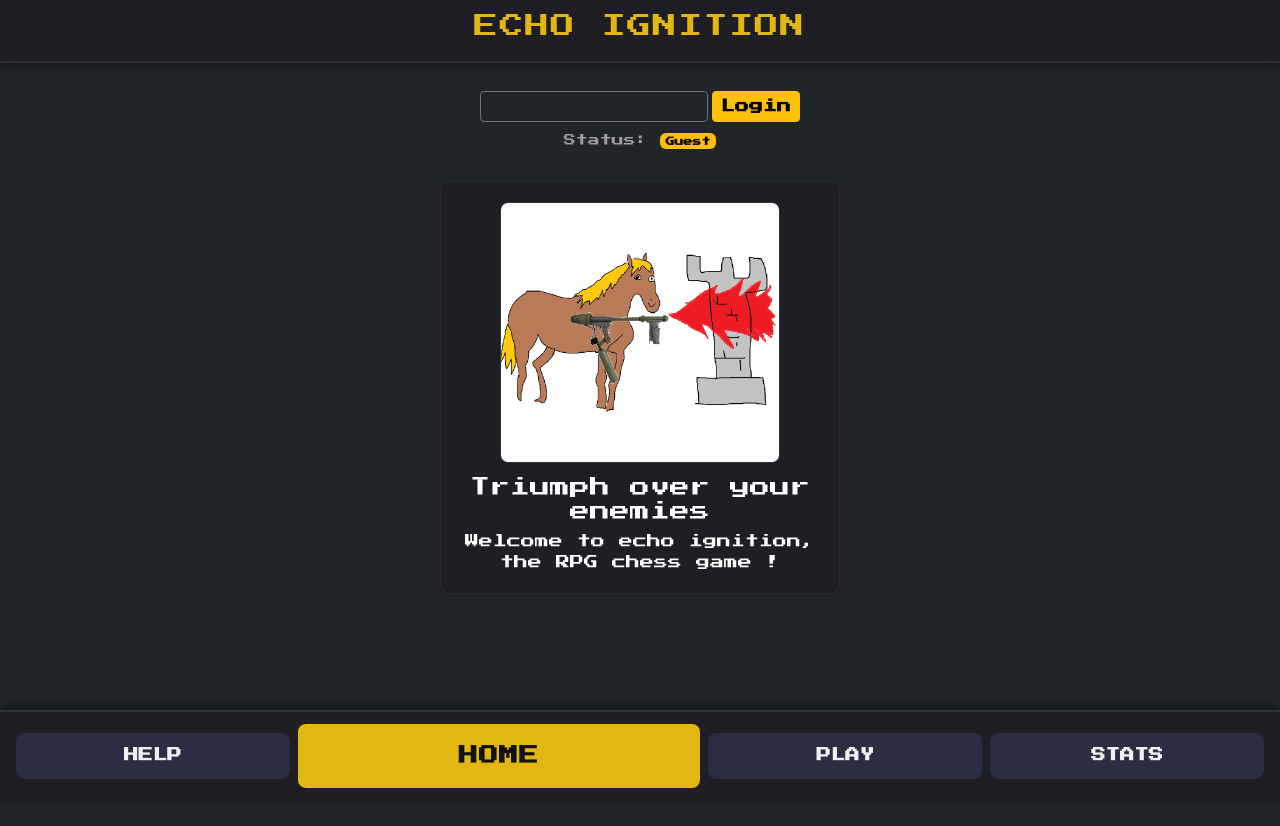
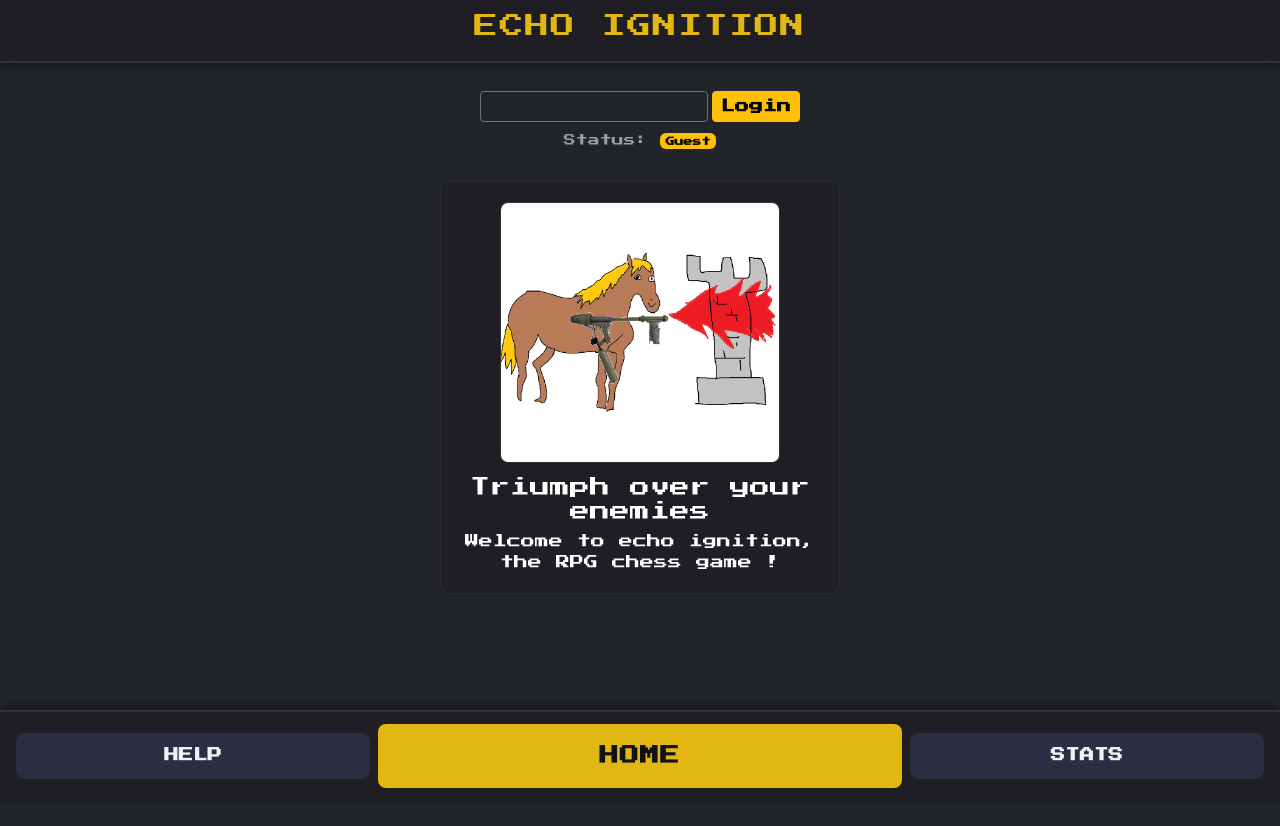
Before and after one commit to sreynolds42/startupApplication, a React (Vite) app: page / in a window 1280 px wide. Shown: the top 826 px of the page. Built offline with nearby package versions, Linux system fonts and the light colour scheme.

Commit message:
home play button fix

```diff
--- a/src/app.jsx
+++ b/src/app.jsx
@@ -1,11 +1,35 @@
 import React from 'react';
-import { BrowserRouter, NavLink, Route, Routes } from 'react-router-dom';
+import { BrowserRouter, NavLink, Route, Routes, useLocation } from 'react-router-dom';
 import { Login } from './login/login';
 import { Play } from './play/play';
 import { Stats } from './stats/stats';
 import { Help } from './help/help';
 import 'bootstrap/dist/css/bootstrap.min.css';
 import './app.css';
+
+function NavContent() {
+  const location = useLocation();
+  // this is to keep the functionality of the button that swaps between home and play
+  // ideally, once logged in, the home page would be useless and just redirect to play, so this is placeholder until login functionality is fully implemented.
+  const isHome = location.pathname === '/home';
+
+  return (
+    <nav className="bottom-banner">
+      <NavLink className="nav-btn btn-secondary" to="help">HELP</NavLink>
+
+      {isHome ? (
+        // an if function to check if the page is home, if so it shows play
+        <NavLink className="nav-btn btn-primary" to="">PLAY</NavLink>
+
+
+      ) : (
+        // if else, it doesnt.
+        <NavLink className="nav-btn btn-primary" to="play">HOME</NavLink>
+      )}
+      <NavLink className="nav-btn btn-secondary" to="stats">STATS</NavLink>
+    </nav>
+  );
+}
 
 export default function App() {
   return (
@@ -27,12 +51,7 @@ export default function App() {
           <p>Author: <strong>Sanford Reynolds</strong> | <a href="https://github.com/sreynolds42/startupApplication" target="_blank" rel="noreferrer">GitHub Repository</a></p>
         </footer>
 
-        <nav className="bottom-banner">
-          <NavLink className="nav-btn btn-secondary" to="help">HELP</NavLink>
-          <NavLink className="nav-btn btn-primary" to="">HOME</NavLink>
-          <NavLink className="nav-btn btn-secondary" to="play">PLAY</NavLink>
-          <NavLink className="nav-btn btn-secondary" to="stats">STATS</NavLink>
-        </nav>
+        <NavContent />
       </div>
     </BrowserRouter>
   );
```
